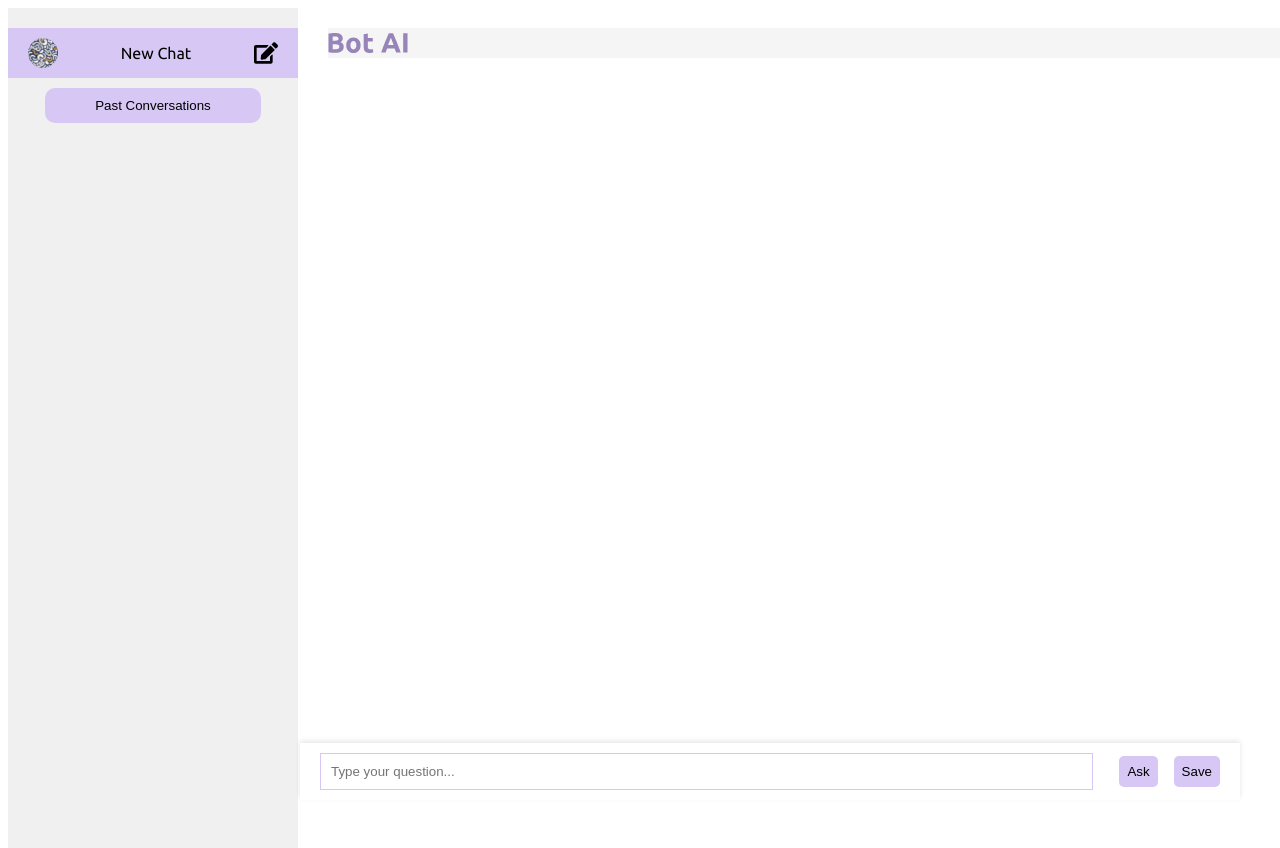
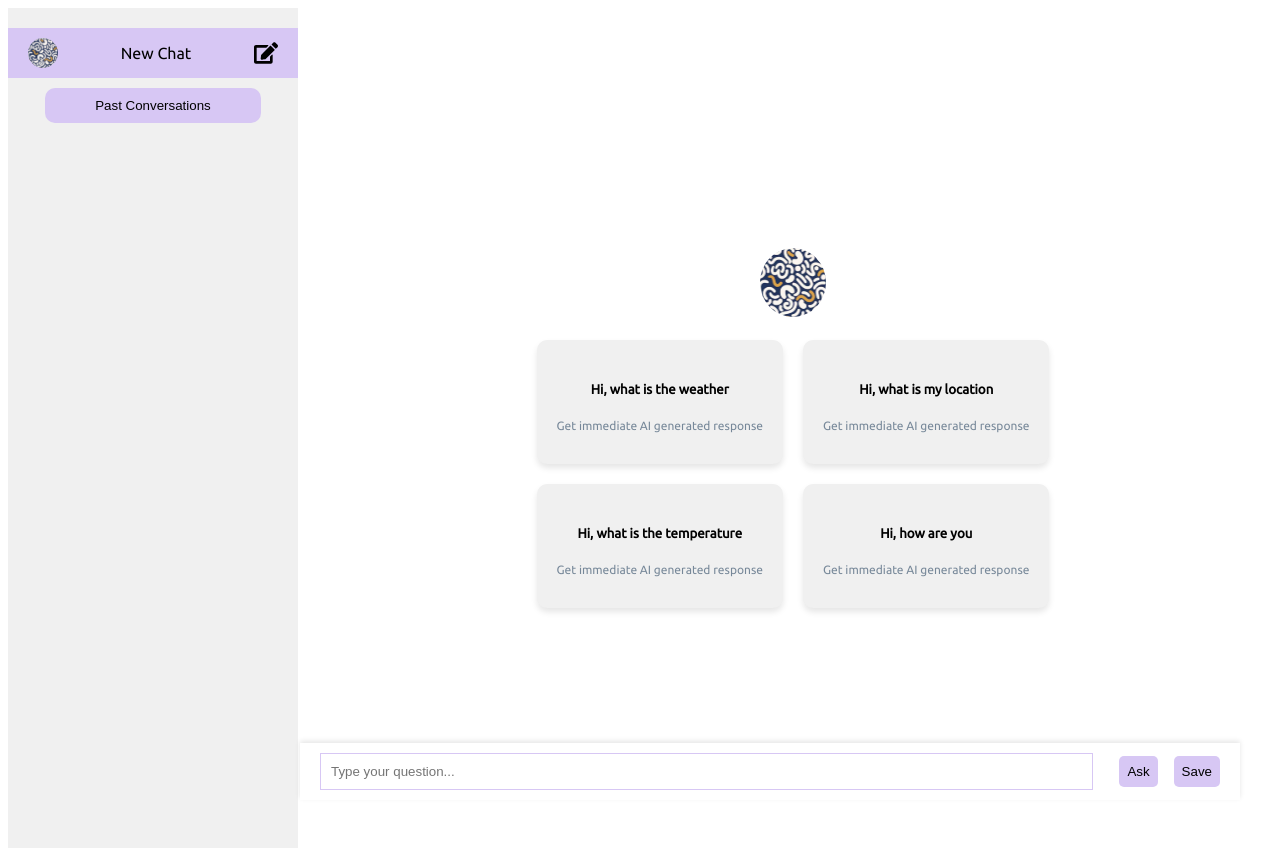
Before and after one commit to sumitkumar-ed/BOAT_AI, a React (Create React App) app: page / in a window 1280 px wide. Before the commit the page ends 816 px from the top, so only its background shows below. Built offline with nearby package versions, Linux system fonts and the light colour scheme.

Commit message:
UI: landing view with card in chat window

```diff
--- a/src/App.js
+++ b/src/App.js
@@ -1,49 +1,53 @@
+import React from 'react';
+import Home from './pages/Home/Home';
+import './App.css';
+import '@fontsource/ubuntu';
+
+const App = () => {
+    return (
+        <div className="app">
+            <Home />
+        </div>
+    );
+};
+
+export default App;
+
+
+// import React, { useState } from 'react';
+// import Header from './components/Header/Header';
+// import SideBar from './components/SideBar/SideBar';
+// import ChatWindow from './components/ChatWindow/ChatWindow';
+// import PastConversations from './components/PastConversations/PastConversations';
 // import './App.css';
+// import '@fontsource/ubuntu';
 
 // const App = () => {
+//     const [view, setView] = useState('chat');
+//     const [conversations, setConversations] = useState([]);
+//     const [filter, setFilter] = useState('');
+//     const [sidebarVisible, setSidebarVisible] = useState(false);
+
+//     const handleNewChat = () => setView('chat');
+//     const handleViewPastConversations = () => setView('past');
+//     const toggleSidebar = () => setSidebarVisible(!sidebarVisible);
+//     const closeSidebar = () => setSidebarVisible(false);
+
 //     return (
-//         <div className="App">
-
+//         <div className={`app ${sidebarVisible ? 'blurred' : ''}`}>
+//             <Header onToggleSidebar={toggleSidebar} />
+//             <SideBar
+//                 isVisible={sidebarVisible}
+//                 onNewChat={handleNewChat}
+//                 onViewPastConversations={handleViewPastConversations}
+//                 onClose={closeSidebar}
+//             />
+//             <div className="main">
+//                 {view === 'chat' && <ChatWindow conversations={conversations} setConversations={setConversations} />}
+//                 {view === 'past' && <PastConversations conversations={conversations} filter={filter} setFilter={setFilter} />}
+//             </div>
 //         </div>
 //     );
 // };
 
 // export default App;
-
-import React, { useState } from 'react';
-import Header from './components/Header/Header';
-import SideBar from './components/SideBar/SideBar';
-import ChatWindow from './components/ChatWindow/ChatWindow';
-import PastConversations from './components/PastConversations/PastConversations';
-import './App.css';
-import '@fontsource/ubuntu';
-
-const App = () => {
-    const [view, setView] = useState('chat');
-    const [conversations, setConversations] = useState([]);
-    const [filter, setFilter] = useState('');
-    const [sidebarVisible, setSidebarVisible] = useState(false);
-
-    const handleNewChat = () => setView('chat');
-    const handleViewPastConversations = () => setView('past');
-    const toggleSidebar = () => setSidebarVisible(!sidebarVisible);
-    const closeSidebar = () => setSidebarVisible(false);
-
-    return (
-        <div className={`app ${sidebarVisible ? 'blurred' : ''}`}>
-            <Header onToggleSidebar={toggleSidebar} />
-            <SideBar
-                isVisible={sidebarVisible}
-                onNewChat={handleNewChat}
-                onViewPastConversations={handleViewPastConversations}
-                onClose={closeSidebar}
-            />
-            <div className="main">
-                {view === 'chat' && <ChatWindow conversations={conversations} setConversations={setConversations} />}
-                {view === 'past' && <PastConversations conversations={conversations} filter={filter} setFilter={setFilter} />}
-            </div>
-        </div>
-    );
-};
-
-export default App;
--- a/src/components/ChatWindow/ChatWindow.css
+++ b/src/components/ChatWindow/ChatWindow.css
@@ -7,6 +7,45 @@
   height: 100vh;
   padding: 20px;
   position: relative;
+  justify-content: center;
+  align-items: center;
+  width: calc(100vw - 350px);
+}
+
+.landingView {
+  width: 100%;
+  height: 100%;
+  display: flex;
+  justify-content: center;
+  align-items: center;
+}
+
+.content {
+  text-align: center;
+}
+
+.landingView img {
+  border-radius: 50%;
+  margin-bottom: 20px;
+}
+
+.cards {
+  display: grid;
+  grid-template-columns: repeat(2, 1fr);
+  gap: 20px;
+}
+
+.card {
+  background-color: #f0f0f0;
+  padding: 20px;
+  border-radius: 10px;
+  box-shadow: 0 4px 6px rgba(0, 0, 0, 0.1);
+  cursor: pointer;
+}
+
+.card p {
+  font-size: 12px;
+  color: lightslategray;
 }
 
 .chat-body {
@@ -111,10 +150,10 @@
   color: #ccc;
 }
 
-.feedback-result{
+.feedback-result {
   margin-left: 40px;
 }
-.time{
+.time {
   font-size: 12px;
 }
 @media (min-width: 768px) {
@@ -138,6 +177,10 @@
 }
 
 @media (max-width: 768px) {
+  .chat-window {
+    width: calc(100vw - 10%)  !important;
+  }
+
   .chat-input {
     width: calc(100vw - 10%) !important;
   }
--- a/src/components/ChatWindow/ChatWindow.jsx
+++ b/src/components/ChatWindow/ChatWindow.jsx
@@ -52,9 +52,9 @@ const ChatWindow = ({ setConversations }) => {
   const getCurrentTime = () => {
     const now = new Date();
     return now.toLocaleTimeString([], {
-      hour: '2-digit',
-      minute: '2-digit',
-      hour12: true // Ensures the time is in 12-hour format with AM/PM
+      hour: "2-digit",
+      minute: "2-digit",
+      hour12: true, // Ensures the time is in 12-hour format with AM/PM
     });
   };
 
@@ -72,7 +72,7 @@ const ChatWindow = ({ setConversations }) => {
       feedback: "",
       requestTime: requestTime, // Add request time
       responseTime: responseTime, // Add response time
-      createdAt: createdAt // Add created_at timestamp
+      createdAt: createdAt, // Add created_at timestamp
     };
     addConversation(newConversation);
     const updatedConversations = getConversations();
@@ -114,9 +114,31 @@ const ChatWindow = ({ setConversations }) => {
 
   return (
     <div className="chat-window">
-      <div className="brand-img-div">
-        <img src={BrandIcon} alt="Brand" className="brand-icon-chat" />
+      {localConversations.length === 0 ? (
+        <div className="landingView">
+          <div className="content">
+            <img src={GptIcon} alt="Gpt" />
+            <div className="cards">
+              <div className="card">
+                <h5>Hi, what is the weather</h5>
+                <p>Get immediate AI generated response</p>
               </div>
+              <div className="card">
+                <h5>Hi, what is my location</h5>
+                <p>Get immediate AI generated response</p>
+              </div>
+              <div className="card">
+                <h5>Hi, what is the temperature</h5>
+                <p>Get immediate AI generated response</p>
+              </div>
+              <div className="card">
+                <h5>Hi, how are you</h5>
+                <p>Get immediate AI generated response</p>
+              </div>
+            </div>
+          </div>
+        </div>
+      ) : (
         <div className="chat-body" ref={chatBodyRef}>
           {localConversations.map((conv, index) => (
             <div key={index} className="chat-response">
@@ -141,7 +163,9 @@ const ChatWindow = ({ setConversations }) => {
                       <strong>Bot AI</strong>{" "}
                     </p>
                     <div>
-                    {index === currentIndex ? typingResponse : conv.response}
+                      {index === currentIndex
+                        ? typingResponse
+                        : conv.response}
                     </div>
                   </div>
                 </div>
@@ -156,7 +180,9 @@ const ChatWindow = ({ setConversations }) => {
                         onClick={() => setRatingIndex(index)}
                       />
                       <FaThumbsDown
-                      className={`icon ${conv.feedback ? "filled" : "outline"}`}
+                        className={`icon ${
+                          conv.feedback ? "filled" : "outline"
+                        }`}
                         onClick={() => handleFeedback(index)}
                       />
                     </div>
@@ -178,13 +204,17 @@ const ChatWindow = ({ setConversations }) => {
                     ) : (
                       <p></p>
                     )}
-                  {conv.feedback.length > 0 && <p>Feedback: {conv.feedback}</p>}
+                    {conv.feedback.length > 0 && (
+                      <p>Feedback: {conv.feedback}</p>
+                    )}
                   </div>
                 </div>
               </div>
             </div>
           ))}
         </div>
+      )}
+
       <div className="chat-input">
         <input
           type="text"
--- /dev/null
+++ b/src/pages/Home/Home.css
@@ -0,0 +1,66 @@
+/* .home {
+  display: flex;
+  flex-direction: column;
+  height: 100vh;
+}
+
+.main {
+  flex: 1;
+  display: flex;
+  justify-content: center;
+  align-items: center;
+}
+
+.landingView {
+  width: calc(100vw - 300px);
+  height: 100%;
+  display: flex;
+  justify-content: center;
+  align-items: center;
+}
+
+.content {
+  text-align: center;
+}
+
+.landingView img {
+  border-radius: 50%;
+  margin-bottom: 20px;
+}
+
+.cards {
+  display: grid;
+  grid-template-columns: repeat(2, 1fr);
+  gap: 20px;
+}
+
+.card {
+  background-color: #f0f0f0;
+  padding: 20px;
+  border-radius: 10px;
+  box-shadow: 0 4px 6px rgba(0, 0, 0, 0.1);
+  cursor: pointer;
+}
+
+.card p{
+    font-size: 12px;
+    color: lightslategray;
+}
+
+@media (max-width: 768px) {
+  .landingView {
+    margin-top: 50px;
+    width: 100vw;
+    margin-left: 0;
+  }
+
+  .cards {
+    grid-template-columns: 1fr;
+  }
+}
+
+@media (min-width: 768px) {
+  .landingView {
+    margin-left: 300px;
+  }
+} */
--- /dev/null
+++ b/src/pages/Home/Home.jsx
@@ -0,0 +1,50 @@
+import React, { useState } from "react";
+import Header from "../../components/Header/Header";
+import SideBar from "../../components/SideBar/SideBar";
+import ChatWindow from "../../components/ChatWindow/ChatWindow";
+import PastConversations from "../PastConversations/PastConversations";
+import "./Home.css";
+import "@fontsource/ubuntu";
+import GptIcon from "../../assets/gpt.svg";
+
+const Home = () => {
+  const [view, setView] = useState("chat");
+  const [conversations, setConversations] = useState([]);
+  const [filter, setFilter] = useState("");
+  const [sidebarVisible, setSidebarVisible] = useState(false);
+
+  const handleNewChat = () => setView("chat");
+  const handleViewPastConversations = () => setView("past");
+  const toggleSidebar = () => setSidebarVisible(!sidebarVisible);
+  const closeSidebar = () => setSidebarVisible(false);
+
+  return (
+    <div className={`home ${sidebarVisible ? "blurred" : ""}`}>
+      <Header onToggleSidebar={toggleSidebar} />
+      <SideBar
+        isVisible={sidebarVisible}
+        onNewChat={handleNewChat}
+        onViewPastConversations={handleViewPastConversations}
+        onClose={closeSidebar}
+      />
+      <div className="main">
+
+        {view === "chat" && (
+          <ChatWindow
+            conversations={conversations}
+            setConversations={setConversations}
+          />
+        )}
+        {view === "past" && (
+          <PastConversations
+            conversations={conversations}
+            filter={filter}
+            setFilter={setFilter}
+          />
+        )}
+      </div>
+    </div>
+  );
+};
+
+export default Home;
--- /dev/null
+++ b/src/pages/PastConversations/PastConversations.css
@@ -0,0 +1,82 @@
+.past-conversations {
+    padding: 20px;
+  }
+
+  .conversation {
+    background-color: var(--gradient-primary);
+    padding: 20px 20px !important;
+    border-radius: 10px;
+    box-shadow: 0 4px 8px rgba(0, 0, 0, 0.2), 0 2px 4px rgba(0, 0, 0, 0.1);
+  }
+
+  .conversation-group h3 {
+    font-weight: bolder;
+  color: lightslategray;}
+
+  .past-request,
+  .past-response {
+    display: flex;
+    align-items: center;
+  }
+
+  .past-request img,
+  .past-response img {
+    width: 40px;
+    height: 40px;
+    border-radius: 50%;
+    margin-right: 20px;
+  }
+
+  .filter {
+    margin-bottom: 20px;
+    align-self: center;
+  }
+
+  .filter label {
+    margin-right: 10px;
+  }
+
+  .conversations {
+    display: flex;
+    flex-direction: column;
+  }
+
+  .conversation {
+    border-bottom: 1px solid #ddd;
+    padding: 10px 0;
+  }
+
+  .rating {
+    margin: 10px 0;
+    justify-content: start;
+    align-items: center;
+  }
+  .rating-text {
+    margin-right: 10px;
+  }
+
+  .star {
+    font-size: 20px;
+    color: #ddd;
+    transition: color 0.2s;
+  }
+
+  .star.filled {
+    color: #bface2;
+  }
+
+  .star:hover {
+    color: #d7c7f4;
+  }
+
+  @media (max-width: 768px) {
+    .past-conversations {
+      margin-top: 50px;
+    }
+  }
+
+  @media (min-width: 768px) {
+    .past-conversations {
+      margin-left: 300px;
+    }
+  }
```
Also changed, not shown: src/components/PastConversations/PastConversations.css (deleted, +0 -82 lines), src/pages/PastConversations/PastConversations.jsx (renamed from src/components/PastConversations/PastConversations.jsx). Lines whose indentation alone changed are shown as unchanged.
